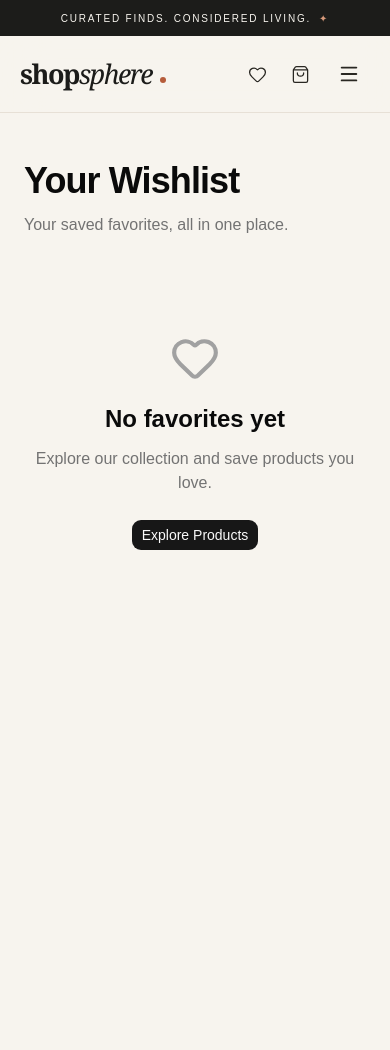
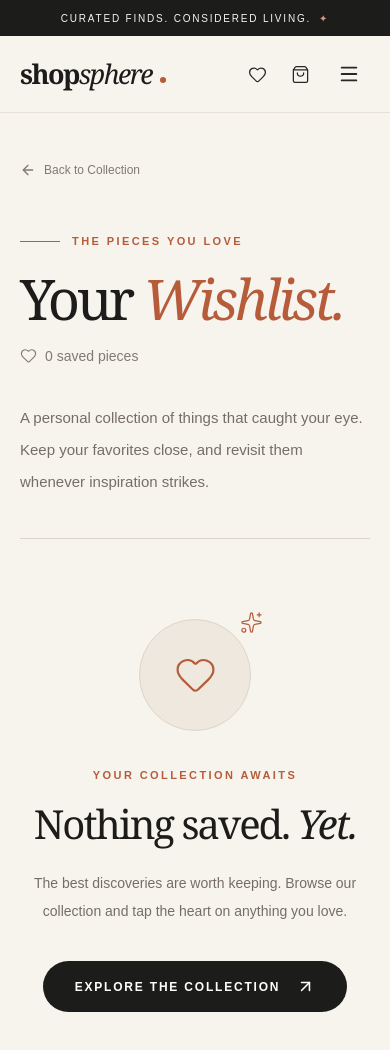
Before and after one commit to VinuthaKiran-07/Ecommerce-website, a React (Vite) app: page /wishlist in a window 390 px wide. Shown: the top 1050 px of the page. Before the commit the page ends 844 px from the top, so only its background shows below. Built offline with nearby package versions, Linux system fonts and the light colour scheme.

Commit message:
style: redesign wishlist with luxury editorial theme

```diff
--- a/src/pages/Wishlist.jsx
+++ b/src/pages/Wishlist.jsx
@@ -1,7 +1,8 @@
 
 import { Link } from "react-router-dom";
-import { Heart } from "lucide-react";
-import { Button } from "@/components/ui/button";
+import { motion, AnimatePresence } from "motion/react";
+import { ArrowLeft, ArrowUpRight, Heart, Sparkles } from "lucide-react";
+
 import { useWishlist } from "@/hooks/useWishlist";
 import ProductCard from "@/components/ProductCard";
 
@@ -9,44 +10,155 @@ export default function Wishlist() {
   const { wishlist } = useWishlist();
 
   return (
-    <main className="mx-auto max-w-7xl px-6 py-12">
-      <h1 className="text-4xl font-black tracking-tight">
-        Your Wishlist
+    <main className="min-h-screen bg-[#F7F4EE] text-[#1C1C1A]">
+      <div className="mx-auto max-w-[1440px] px-5 pb-24 pt-12 md:px-10 md:pt-16 lg:px-16">
+        {/* Back navigation */}
+        <Link
+          to="/products"
+          className="inline-flex items-center gap-2 text-xs font-medium text-[#827A70] transition hover:text-[#B65C3A]"
+        >
+          <ArrowLeft size={16} />
+          Back to Collection
+        </Link>
+
+        {/* Editorial heading */}
+        <motion.div
+          initial={{ opacity: 0, y: 24 }}
+          animate={{ opacity: 1, y: 0 }}
+          transition={{ duration: 0.6 }}
+          className="mt-12 border-b border-[#DDD5CA] pb-10"
+        >
+          <div className="mb-5 flex items-center gap-3">
+            <span className="h-px w-10 bg-[#B65C3A]" />
+            <span className="text-[11px] font-semibold uppercase tracking-[0.22em] text-[#B65C3A]">
+              The Pieces You Love
+            </span>
+          </div>
+
+          <div className="flex flex-wrap items-end justify-between gap-5">
+            <h1 className="font-serif text-[clamp(3.5rem,8vw,7rem)] leading-none tracking-[-0.06em]">
+              Your <span className="italic text-[#B65C3A]">Wishlist.</span>
             </h1>
 
-      <p className="mt-3 text-neutral-500">
-        Your saved favorites, all in one place.
+            <div className="flex items-center gap-2 pb-2 text-sm text-[#827A70]">
+              <Heart size={17} strokeWidth={1.6} />
+              <span>
+                {wishlist.length} saved{" "}
+                {wishlist.length === 1 ? "piece" : "pieces"}
+              </span>
+            </div>
+          </div>
+
+          <p className="mt-7 max-w-lg text-[15px] leading-8 text-[#756E65]">
+            A personal collection of things that caught your eye.
+            Keep your favorites close, and revisit them whenever
+            inspiration strikes.
+          </p>
+        </motion.div>
+
+        {wishlist.length === 0 ? (
+          /* Empty wishlist */
+          <motion.section
+            initial={{ opacity: 0, y: 25 }}
+            animate={{ opacity: 1, y: 0 }}
+            transition={{ duration: 0.6, delay: 0.1 }}
+            className="flex min-h-[450px] flex-col items-center justify-center py-20 text-center"
+          >
+            <div className="relative">
+              <div className="flex h-28 w-28 items-center justify-center rounded-full border border-[#DDD5CA] bg-[#EEE8DE]">
+                <Heart
+                  size={43}
+                  strokeWidth={1.2}
+                  className="text-[#B65C3A]"
+                />
+              </div>
+
+              <Sparkles
+                size={23}
+                strokeWidth={1.3}
+                className="absolute -right-3 -top-2 text-[#B65C3A]"
+              />
+            </div>
+
+            <p className="mt-9 text-[11px] font-semibold uppercase tracking-[0.22em] text-[#B65C3A]">
+              Your Collection Awaits
             </p>
 
-      {wishlist.length === 0 ? (
-        <div className="py-24 text-center">
-          <Heart
-            size={50}
-            className="mx-auto text-neutral-400"
-          />
-
-          <h2 className="mt-5 text-2xl font-semibold">
-            No favorites yet
+            <h2 className="mt-4 font-serif text-[clamp(2.5rem,5vw,4.5rem)] leading-tight tracking-[-0.05em]">
+              Nothing saved. <span className="italic">Yet.</span>
             </h2>
 
-          <p className="mt-3 text-neutral-500">
-            Explore our collection and save products you love.
+            <p className="mt-5 max-w-sm text-sm leading-7 text-[#756E65]">
+              The best discoveries are worth keeping.
+              Browse our collection and tap the heart on anything
+              you love.
             </p>
 
-          <Button
-            className="mt-6"
-            render={<Link to="/products" />}
+            <Link
+              to="/products"
+              className="group mt-9 inline-flex items-center gap-4 rounded-full bg-[#1C1C1A] px-8 py-4 text-xs font-semibold uppercase tracking-[0.15em] text-white transition hover:bg-[#B65C3A]"
             >
-            Explore Products
-          </Button>
+              Explore the Collection
+              <ArrowUpRight
+                size={19}
+                className="transition-transform group-hover:-translate-y-1 group-hover:translate-x-1"
+              />
+            </Link>
+          </motion.section>
+        ) : (
+          /* Saved products */
+          <section className="pt-10">
+            <div className="mb-8 flex flex-wrap items-center justify-between gap-4">
+              <h2 className="text-xs font-semibold uppercase tracking-[0.2em]">
+                Saved Selections
+              </h2>
+
+              <Link
+                to="/products"
+                className="inline-flex items-center gap-2 text-xs font-semibold uppercase tracking-[0.12em] text-[#B65C3A] transition hover:gap-3"
+              >
+                Discover More
+                <ArrowUpRight size={17} />
+              </Link>
             </div>
-      ) : (
-        <div className="mt-10 grid gap-6 sm:grid-cols-2 lg:grid-cols-3 xl:grid-cols-4">
+
+            <AnimatePresence mode="popLayout">
+              <motion.div
+                layout
+                className="grid gap-x-6 gap-y-12 sm:grid-cols-2 lg:grid-cols-3 xl:grid-cols-4"
+              >
                 {wishlist.map((product) => (
-            <ProductCard key={product.id} product={product} />
+                  <motion.div
+                    key={product.id}
+                    layout
+                    initial={{ opacity: 0, y: 20 }}
+                    animate={{ opacity: 1, y: 0 }}
+                    exit={{ opacity: 0, scale: 0.94 }}
+                    transition={{ duration: 0.3 }}
+                    className="min-w-0"
+                  >
+                    <ProductCard product={product} />
+                  </motion.div>
                 ))}
+              </motion.div>
+            </AnimatePresence>
+
+            <div className="mt-20 flex flex-wrap items-center justify-between gap-5 border-t border-[#DDD5CA] pt-8">
+              <p className="font-serif text-xl italic text-[#827A70]">
+                Good taste is worth remembering.
+              </p>
+
+              <Link
+                to="/products"
+                className="inline-flex items-center gap-2 text-xs font-semibold uppercase tracking-[0.12em] text-[#B65C3A]"
+              >
+                Continue Exploring
+                <ArrowUpRight size={17} />
+              </Link>
             </div>
+          </section>
         )}
+      </div>
     </main>
   );
 }
```
Lines whose indentation alone changed are shown as unchanged.
